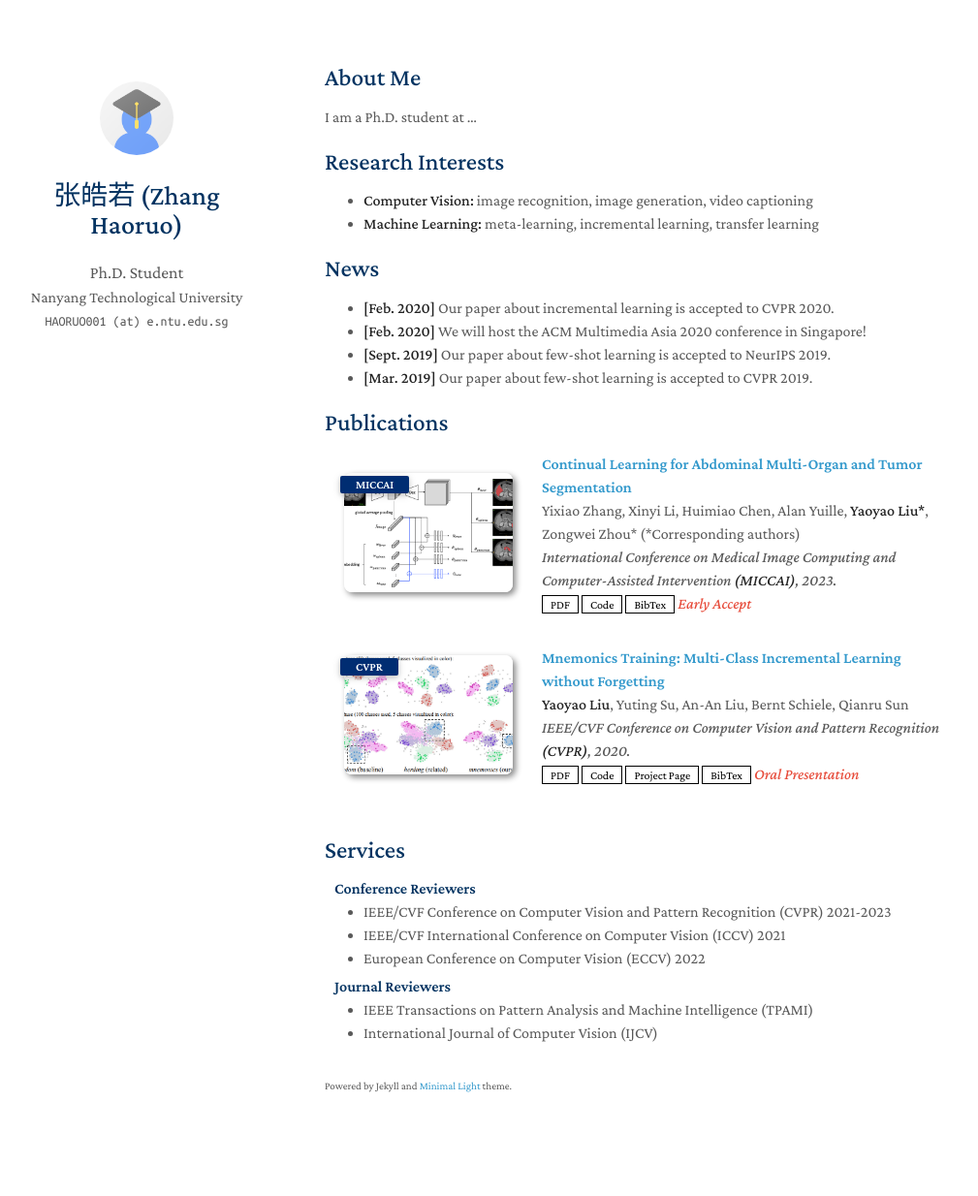
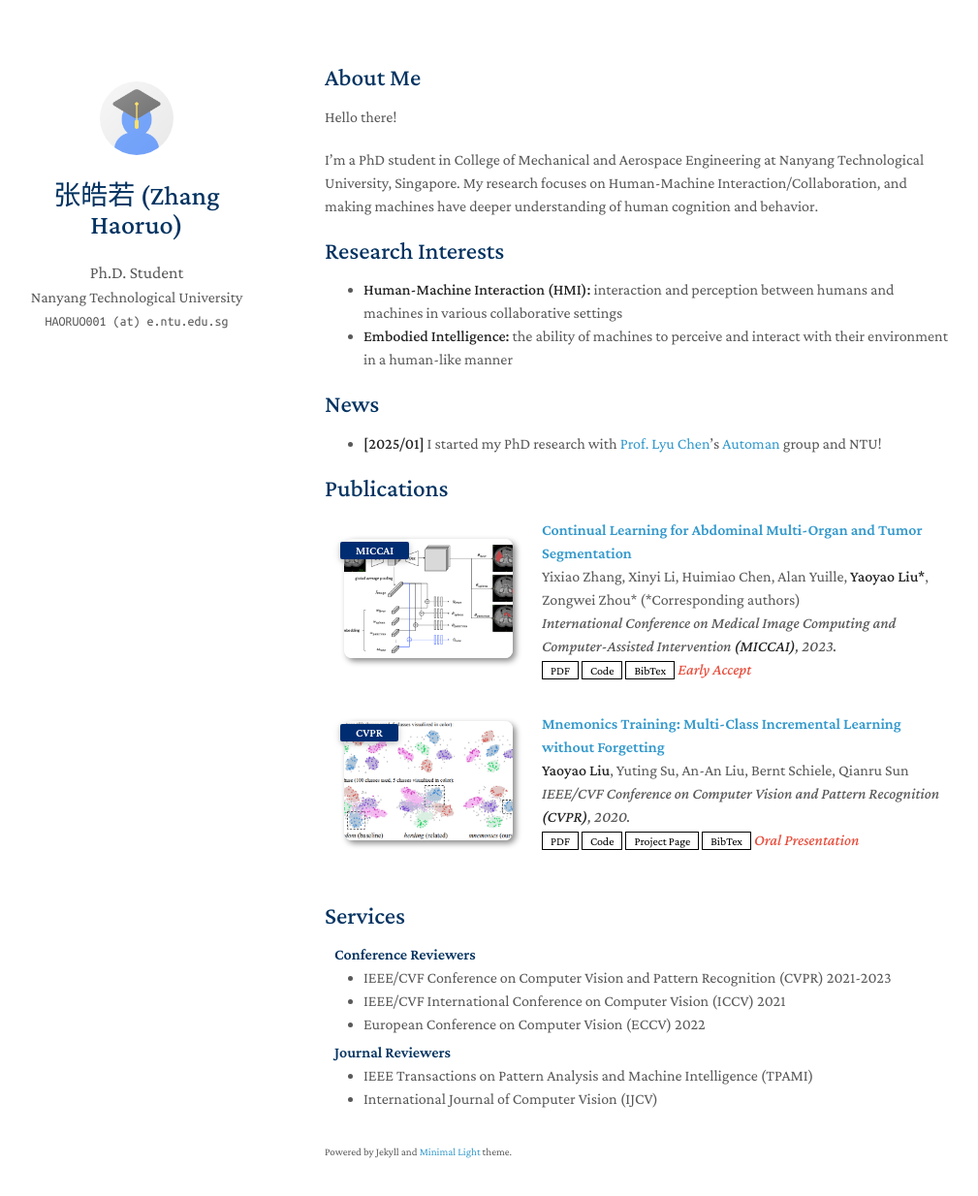
Before and after one commit to EzhangHZ/ezhanghz.github.io, a Jekyll site: the page built from index.md, in a window 1280 px wide and 1269 px high. Shown: the top 1234 px of the window at 97% size, without its empty margins (135-1144 px from the left). Built offline with Jekyll 4.4.1, drawn with Linux system fonts in a browser that asks for light colours; a style sheet for code colours, icons or effects is not loaded.

Commit message:
Update introduction

```diff
--- a/index.md
+++ b/index.md
@@ -4,16 +4,15 @@ layout: homepage
 
 ## About Me
 
-I am a Ph.D. student at ...
+Hello there!
+
+I'm a PhD student in College of Mechanical and Aerospace Engineering at Nanyang Technological University, Singapore. My research focuses on Human-Machine Interaction/Collaboration, and making machines have deeper understanding of human cognition and behavior.
 
 ## Research Interests
 
-- **Computer Vision:** image recognition, image generation, video captioning
-- **Machine Learning:** meta-learning, incremental learning, transfer learning
+- **Human-Machine Interaction (HMI):** interaction and perception between humans and machines in various collaborative settings
+- **Embodied Intelligence:** the ability of machines to perceive and interact with their environment in a human-like manner
 
 ## News
 
-- **[Feb. 2020]** Our paper about incremental learning is accepted to CVPR 2020.
-- **[Feb. 2020]** We will host the ACM Multimedia Asia 2020 conference in Singapore!
-- **[Sept. 2019]** Our paper about few-shot learning is accepted to NeurIPS 2019.
-- **[Mar. 2019]** Our paper about few-shot learning is accepted to CVPR 2019.
+- **[2025/01]** I started my PhD research with [Prof. Lyu Chen](https://www.ntu.edu.sg/erian/about-us/our-people/cluster-directors/lyu-chen)'s [Automan](https://lvchen.wixsite.com/automan) group and NTU!
```
